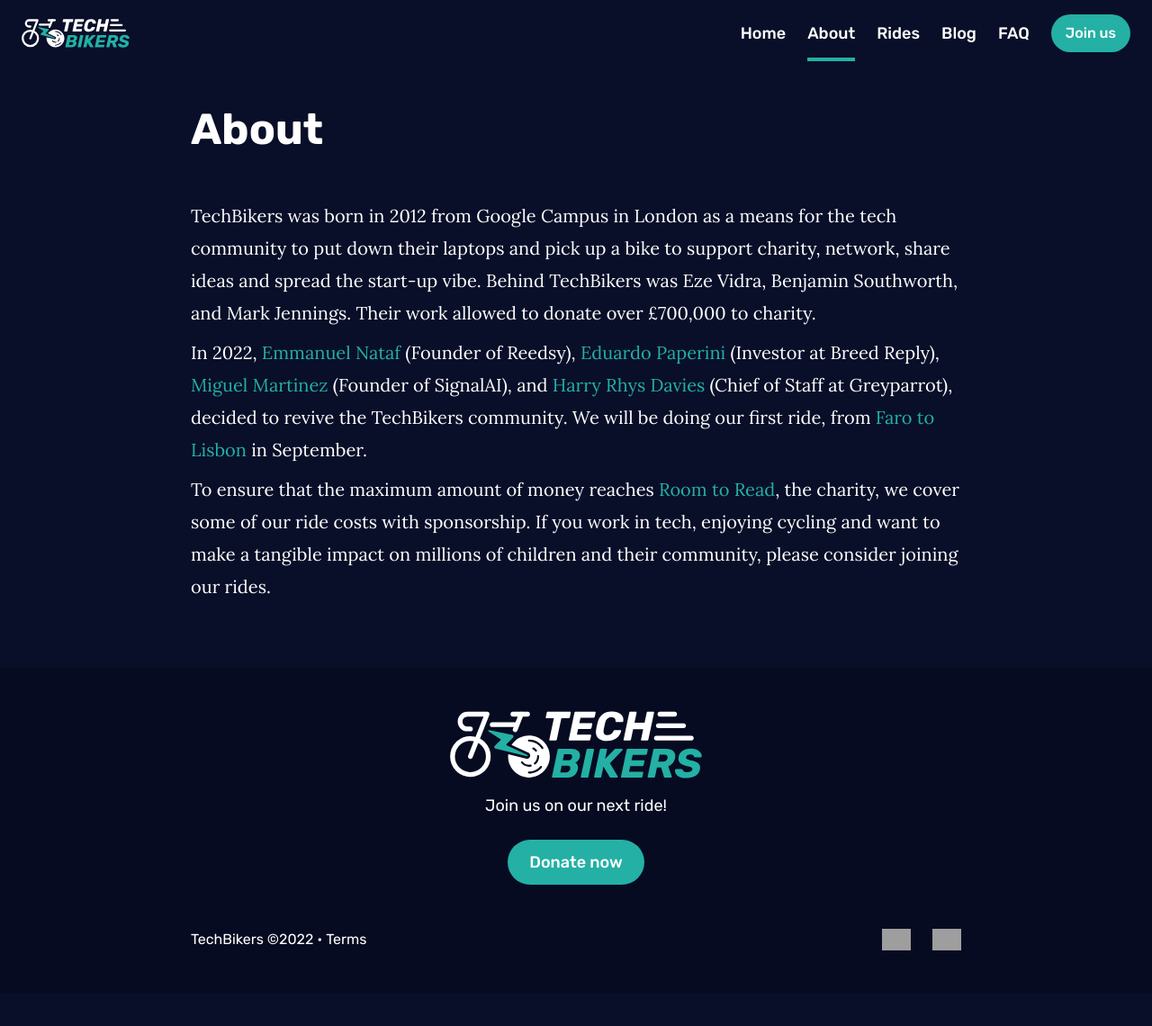
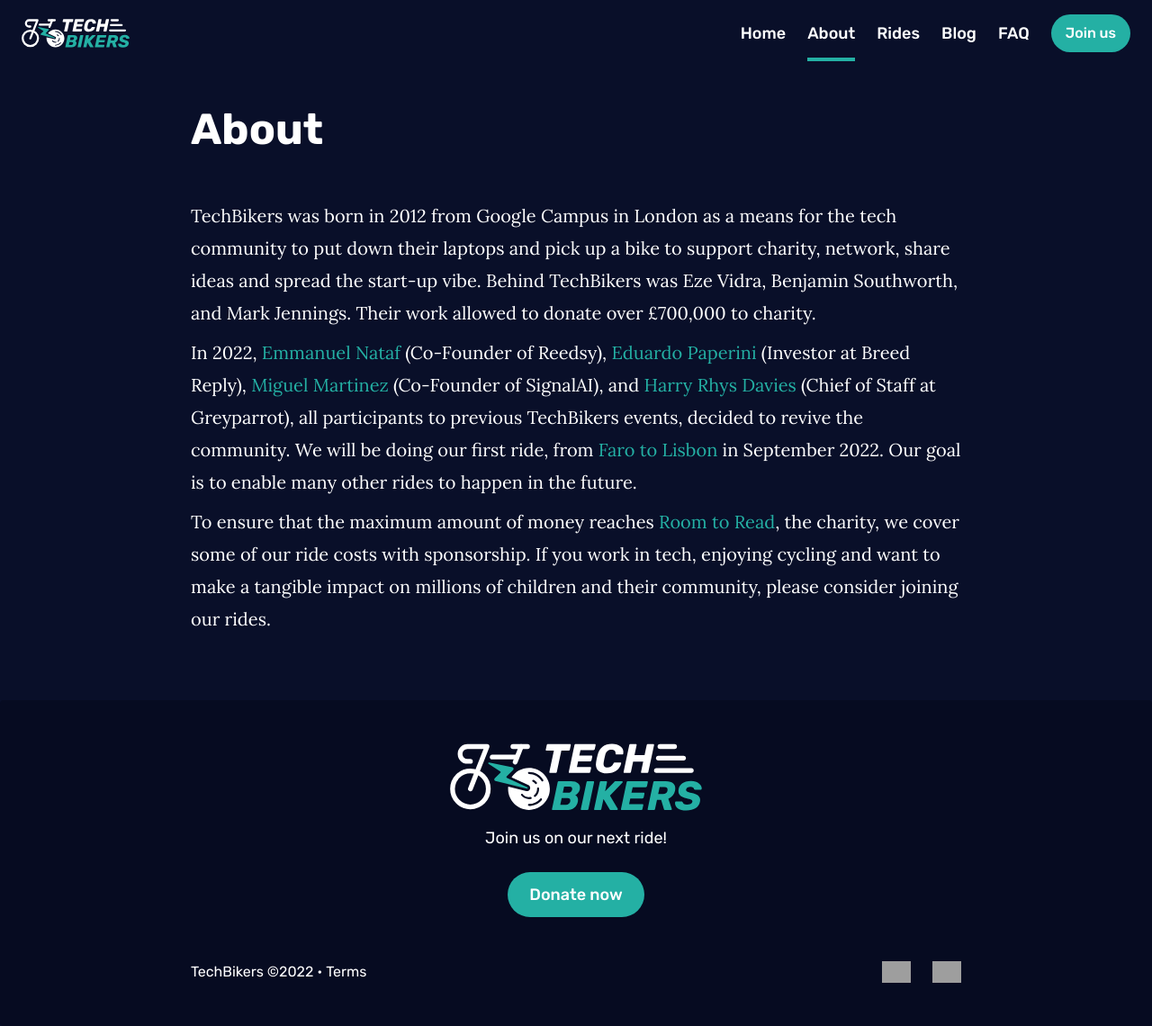
Before and after one commit to matthewcobb/techbikers, a Jekyll site: the page built from about.md, in a window 1280 px wide. Shown: the whole page at 90% size. Built offline with Jekyll 4.4.1, drawn with Linux system fonts in a browser that asks for light colours; before the commit the page ends 1104 px from its top, so only the background shows below that; grey boxes are pictures that could not be loaded.

Commit message:
Update from Forestry.io Emmanuel Nataf updated about.md

```diff
--- a/about.md
+++ b/about.md
@@ -5,6 +5,6 @@
 ---
 TechBikers was born in 2012 from Google Campus in London as a means for the tech community to put down their laptops and pick up a bike to support charity, network, share ideas and spread the start-up vibe. Behind TechBikers was Eze Vidra, Benjamin Southworth, and Mark Jennings. Their work allowed to donate over £700,000 to charity.
 
-In 2022, [Emmanuel Nataf](https://www.linkedin.com/in/emmanuelnataf/){:target="_blank"} (Founder of Reedsy), [Eduardo Paperini](https://www.linkedin.com/in/eduardopaperini){:target="_blank"} (Investor at Breed Reply), [Miguel Martinez](https://www.linkedin.com/in/miguelmalvarez){:target="_blank"} (Founder of SignalAI), and [Harry Rhys Davies](https://www.linkedin.com/in/harryrhysdavies){:target="_blank"} (Chief of Staff at Greyparrot), decided to revive the TechBikers community. We will be doing our first ride, from [Faro to Lisbon](/rides/faro-to-lisbon-2022) in September.
+In 2022, [Emmanuel Nataf](https://www.linkedin.com/in/emmanuelnataf/){:target="_blank"} (Co-Founder of Reedsy), [Eduardo Paperini](https://www.linkedin.com/in/eduardopaperini){:target="_blank"} (Investor at Breed Reply), [Miguel Martinez](https://www.linkedin.com/in/miguelmalvarez){:target="_blank"} (Co-Founder of SignalAI), and [Harry Rhys Davies](https://www.linkedin.com/in/harryrhysdavies){:target="_blank"} (Chief of Staff at Greyparrot), all participants to previous TechBikers events, decided to revive the community. We will be doing our first ride, from [Faro to Lisbon](/rides/faro-to-lisbon-2022) in September 2022. Our goal is to enable many other rides to happen in the future.
 
 To ensure that the maximum amount of money reaches [Room to Read](https://www.roomtoread.org/){:target="_blank"}, the charity, we cover some of our ride costs with sponsorship. If you work in tech, enjoying cycling and want to make a tangible impact on millions of children and their community, please consider joining our rides.
```
